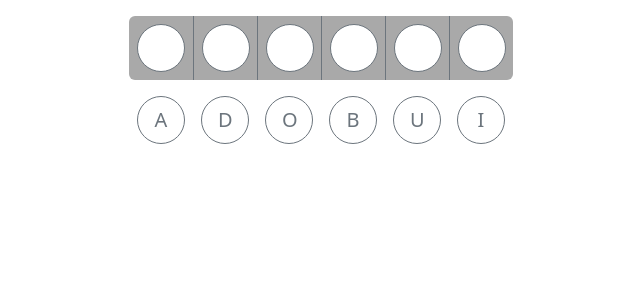
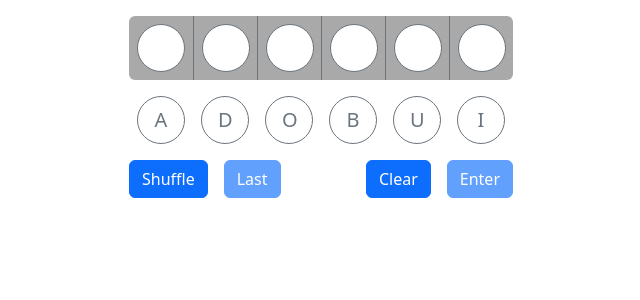
Before and after one commit to AndreasArvidsson/wordplay, a Preact app: page / in a window 1280 px wide. Shown: the top 300 px of the page, without its empty margins (319-959 px from the left). Built offline with nearby package versions, Linux system fonts and the light colour scheme.

Commit message:
Added button row

```diff
--- a/src/App.tsx
+++ b/src/App.tsx
@@ -1,13 +1,19 @@
 import type { JSX } from "preact";
 import { useState } from "preact/hooks";
-import vocabulary from "../assets/vocabulary.json";
 import { findWords } from "./findWords";
 import { Game } from "./Game.js";
 import { generateLetters } from "./generateLetters.js";
-import type { Word } from "./types";
+import type { Letter, Word } from "./types";
 
 const context = {
-    letters: ["A", "D", "O", "B", "U", "I"],
+    letters: [
+        { letter: "A", id: `A0` },
+        { letter: "D", id: `D1` },
+        { letter: "O", id: `O2` },
+        { letter: "B", id: `B3` },
+        { letter: "U", id: `U4` },
+        { letter: "I", id: `I5` },
+    ],
     words: [
         {
             word: "aid",
@@ -73,7 +79,7 @@ const context = {
 };
 
 interface GameContext {
-    letters: string[];
+    letters: Letter[];
     words: Word[];
 }
 
@@ -88,8 +94,12 @@ export function App(): JSX.Element {
 
     const generateGameContext = () => {
         const letters = generateLetters(numLetters);
+        const lettersWithId = letters.map((letter, index) => ({
+            id: `letter${index}`,
+            letter,
+        }));
         const words = findWords(letters, includeUnfamiliarWords, vocabulary);
-        setGameContext({ letters, words });
+        setGameContext({ letters: lettersWithId, words });
     };
 
     return (
--- a/src/Game.tsx
+++ b/src/Game.tsx
@@ -1,40 +1,75 @@
 import type { JSX } from "preact";
 import { useState } from "preact/hooks";
-import type { Word } from "./types";
+import { shuffleList } from "./shuffleList";
+import type { Letter, Word } from "./types";
 
 interface Props {
-    letters: string[];
+    letters: Letter[];
     words: Word[];
 }
 
 export function Game({ letters, words }: Props): JSX.Element {
-    const [selectedIndices, setSelectedIndices] = useState<number[]>([]);
+    const [shuffledLetters, setShuffledLetters] = useState(letters);
+    const [selectedLetters, setSelectedLetters] = useState(
+        getDefaultSelected(letters.length),
+    );
+    const [lastSubmission, setLastSubmission] = useState<(Letter | null)[]>();
+
+    const selectLetter = (letter: Letter) => {
+        const copy = selectedLetters.slice();
+        const nextAvailableIndex = selectedLetters.findIndex((i) => i == null);
+        copy[nextAvailableIndex] = letter;
+        setSelectedLetters(copy);
+    };
+
+    const deselectLetter = (letter: Letter) => {
+        const copy = selectedLetters.slice();
+        const index = copy.findIndex((i) => i?.id === letter.id);
+        copy[index] = null;
+        setSelectedLetters(copy);
+    };
+
+    const resetSelectedLetters = () => {
+        setSelectedLetters(getDefaultSelected(letters.length));
+    };
+
+    const useLastSubmission = () => {
+        if (lastSubmission != null) {
+            setSelectedLetters(lastSubmission);
+        }
+    };
+
+    const shuffleLetters = () => {
+        const copy = shuffleList(letters);
+        setShuffledLetters(copy);
+    };
+
+    const submitSelectedLetters = () => {
+        const word = selectedLetters
+            .map((s) => s?.letter ?? "")
+            .join("")
+            .toLowerCase();
+        setLastSubmission(selectedLetters);
+        resetSelectedLetters();
+        console.log(word);
+    };
 
     const renderSelected = () => {
-        const selectedPadded = selectedIndices.map((index) => ({
-            index,
-            letter: letters[index],
-        }));
-
-        while (selectedPadded.length < letters.length) {
-            selectedPadded.push({ index: -1, letter: "" });
-        }
-
         return (
             <div>
-                {selectedPadded.map(({ letter, index }) => (
+                {selectedLetters.map((letter, index) => (
                     <span key={index} className="selected-letter-wrapper">
                         <button
                             type="button"
                             className="btn btn-lg btn-outline-secondary btn-letter-selected"
-                            disabled={index === -1}
-                            onClick={() => {
-                                setSelectedIndices(
-                                    selectedIndices.filter((i) => i !== index),
-                                );
-                            }}
+                            disabled={letter == null}
+                            onClick={
+                                letter == null
+                                    ? undefined
+                                    : () => deselectLetter(letter)
+                            }
                         >
-                            {letter}
+                            {letter?.letter}
                         </button>
                     </span>
                 ))}
@@ -45,19 +80,59 @@ export function Game({ letters, words }: Props): JSX.Element {
     const renderAvailable = () => {
         return (
             <div className="mt-3">
-                {letters.map((letter, index) => (
+                {shuffledLetters.map((letter) => (
                     <button
-                        key={index}
+                        key={letter.id}
                         type="button"
                         className="btn btn-lg btn-outline-secondary btn-letter-available"
-                        disabled={selectedIndices.includes(index)}
-                        onClick={() =>
-                            setSelectedIndices([...selectedIndices, index])
-                        }
+                        disabled={selectedLetters.some(
+                            (s) => s?.id === letter.id,
+                        )}
+                        onClick={() => selectLetter(letter)}
                     >
-                        {letter}
+                        {letter.letter}
                     </button>
                 ))}
+            </div>
+        );
+    };
+
+    const renderButtons = () => {
+        const numSelectedLetters = selectedLetters.filter(
+            (s) => s != null,
+        ).length;
+        return (
+            <div className="mt-3 button-row">
+                <button
+                    type="button"
+                    className="btn btn-primary"
+                    onClick={shuffleLetters}
+                >
+                    Shuffle
+                </button>
+                <button
+                    type="button"
+                    className="btn btn-primary ms-3"
+                    disabled={lastSubmission == null}
+                    onClick={useLastSubmission}
+                >
+                    Last
+                </button>
+                <button
+                    type="button"
+                    className="btn btn-primary ms-3 float-end"
+                    disabled={numSelectedLetters < 3}
+                    onClick={submitSelectedLetters}
+                >
+                    Enter
+                </button>
+                <button
+                    type="button"
+                    className="btn btn-primary float-end"
+                    onClick={resetSelectedLetters}
+                >
+                    Clear
+                </button>
             </div>
         );
     };
@@ -66,6 +141,11 @@ export function Game({ letters, words }: Props): JSX.Element {
         <div className="text-center">
             {renderSelected()}
             {renderAvailable()}
+            {renderButtons()}
         </div>
     );
 }
+
+function getDefaultSelected(length: number): (Letter | null)[] {
+    return Array.from({ length }, () => null);
+}
--- /dev/null
+++ b/src/shuffleList.ts
@@ -0,0 +1,11 @@
+// Shuffles a list using the Fisher-Yates algorithm and returns a new shuffled array.
+export function shuffleList<T>(list: readonly T[]): T[] {
+    const shuffled = list.slice();
+
+    for (let i = shuffled.length - 1; i > 0; i--) {
+        const j = Math.floor(Math.random() * (i + 1));
+        [shuffled[i], shuffled[j]] = [shuffled[j], shuffled[i]];
+    }
+
+    return shuffled;
+}
--- a/src/styles.css
+++ b/src/styles.css
@@ -41,3 +41,9 @@
 .selected-letter-wrapper:not(:first-child) {
     border-left: 1px solid #6c757d;
 }
+
+.button-row {
+    width: 24rem;
+    margin-inline: auto;
+    text-align: left;
+}
--- a/src/types.ts
+++ b/src/types.ts
@@ -3,3 +3,9 @@ export interface Word {
     familiarityScore: number;
     definition?: string;
 }
+
+export interface Letter {
+    // Unique identifier for the letter instance. This allows distinguishing between multiple instances of the same letter.
+    id: string;
+    letter: string;
+}
```
